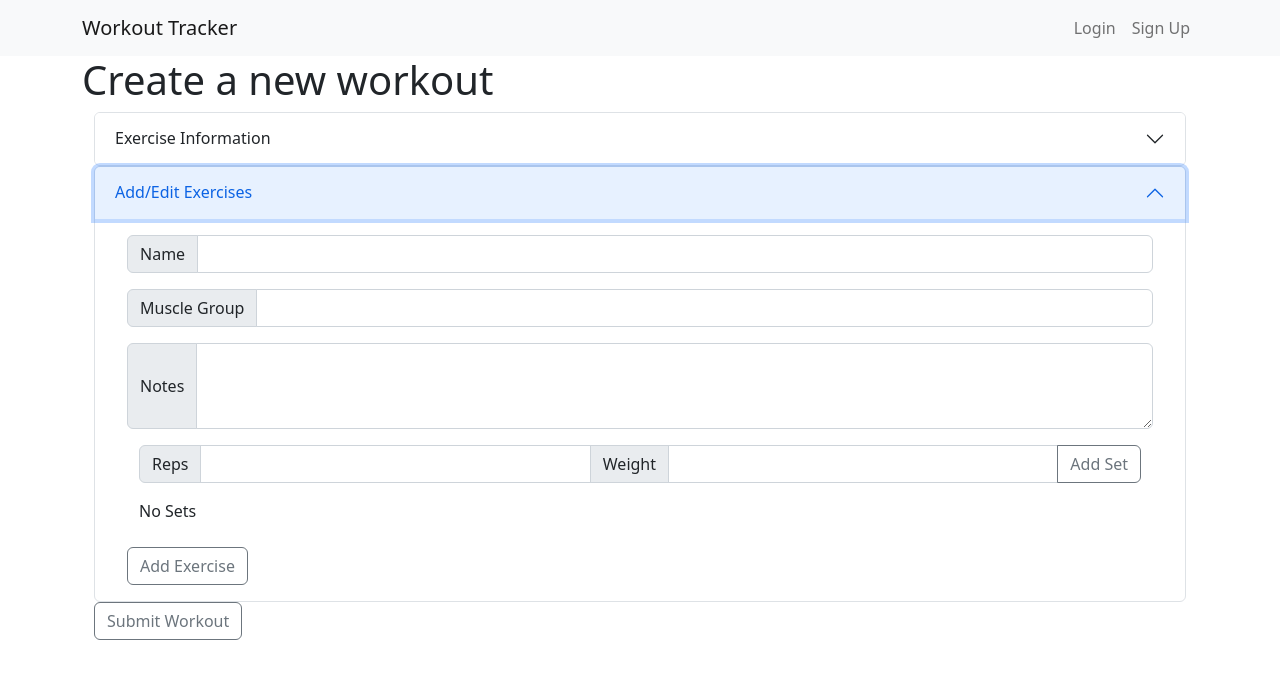
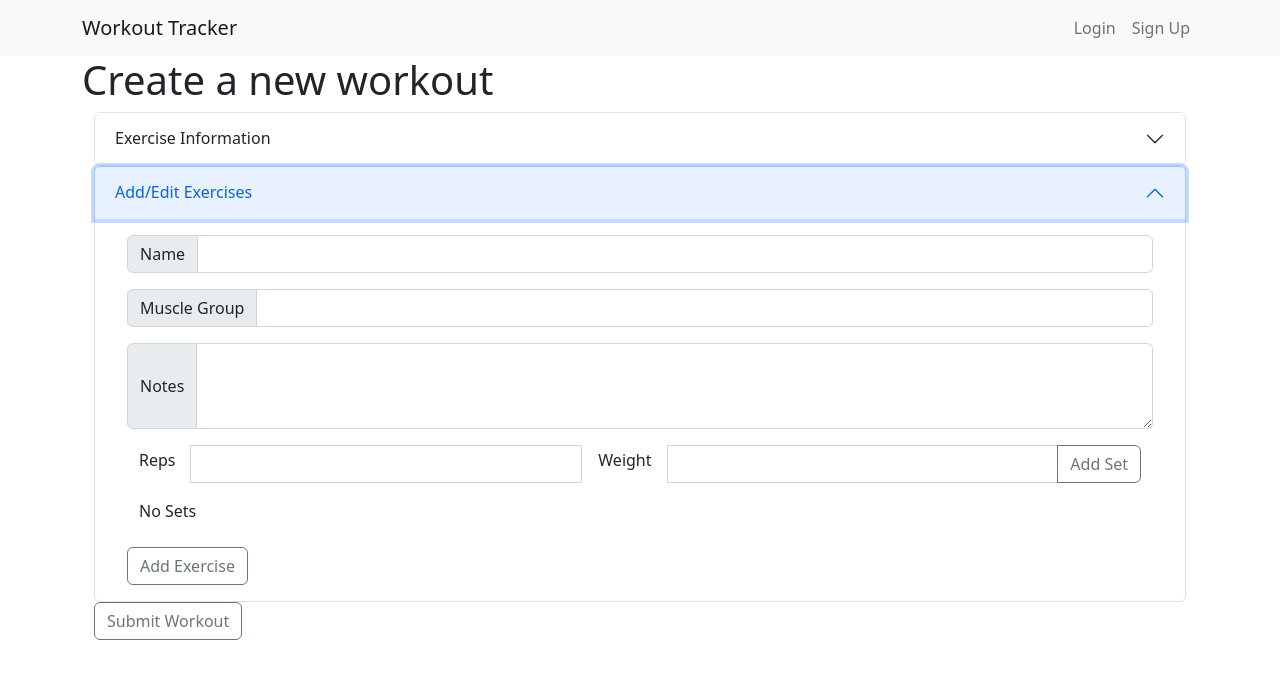
Before and after one commit to rgero/React_WorkoutTracker, a React (Create React App) app in the folder workout_tracker/: page /create in a window 1280 px wide. Both pictures are taken after a click on the button "Add/Edit Exercises". Shown: the top 678 px of the page. Built offline with nearby package versions, Linux system fonts and the light colour scheme.

Commit message:
Adding some tests for the Set Form. I am going to try to switch it back to the Input Group though.

```diff
--- a/workout_tracker/src/components/set/SetForm.js
+++ b/workout_tracker/src/components/set/SetForm.js
@@ -25,7 +25,6 @@ export const SetForm = ({set = {}, onSubmit})=>
 
     const processNewSet = (e) => {
         e.preventDefault();
-
         if (reps === "")
         {
             setError("Error: Missing Reps")
@@ -42,15 +41,15 @@ export const SetForm = ({set = {}, onSubmit})=>
     return (
         <Container>
             <Form onSubmit={processNewSet}>
-                <InputGroup className="mb-3">
+                <InputGroup className="d-flex align-items-center mb-3">
 
                     {/* Reps Section */}
-                    <InputGroup.Text>Reps</InputGroup.Text>
-                    <Form.Control type="text" role="setReps" value={reps} onChange={e => processChange(e, setReps)}/>
+                    <Form.Label className="fs-6 me-3" htmlFor="repInput">Reps</Form.Label>
+                    <Form.Control type="text" id="repInput" value={reps} onChange={e => processChange(e, setReps)}/>
 
                     {/* Weight Section */}
-                    <InputGroup.Text>Weight</InputGroup.Text>
-                    <Form.Control type="text" role="setWeight" value={weight} onChange={e => processChange(e, setWeight)}/>
+                    <Form.Label className="fs-6 mx-3" htmlFor="weightInput">Weight</Form.Label>
+                    <Form.Control type="text" id="weightInput" value={weight} onChange={e => processChange(e, setWeight)}/>
 
                     {/* Submit Button */}
                     <Button variant="outline-secondary" type="submit">
```
Also changed, not shown: workout_tracker/src/tests/testData.js (+2 -2 lines), 2 other files (tests, documents, lock files or other folders).
